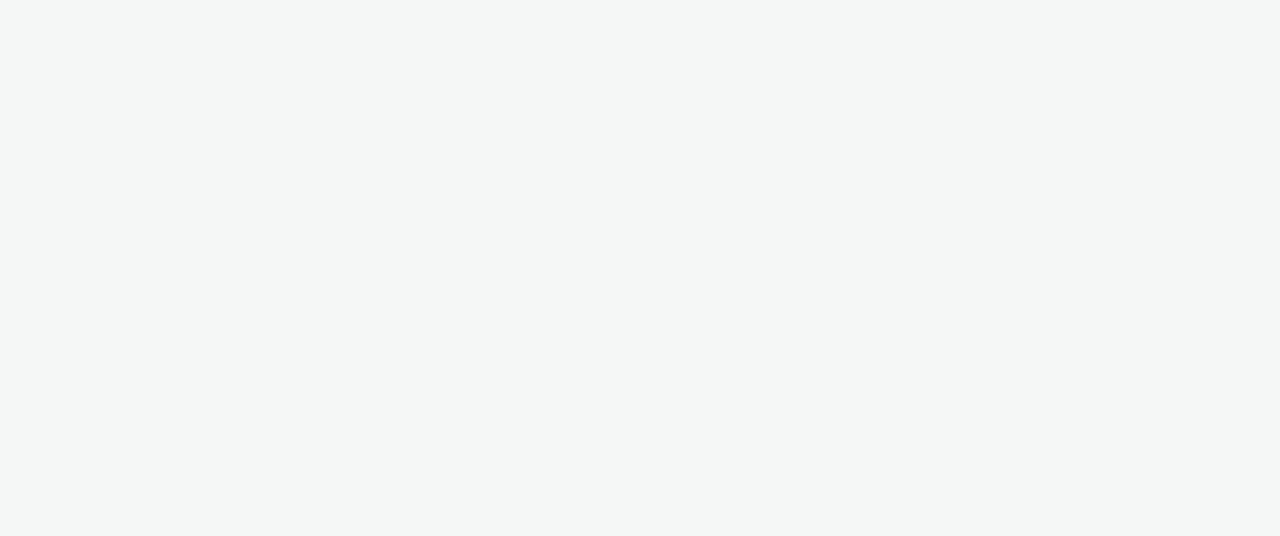
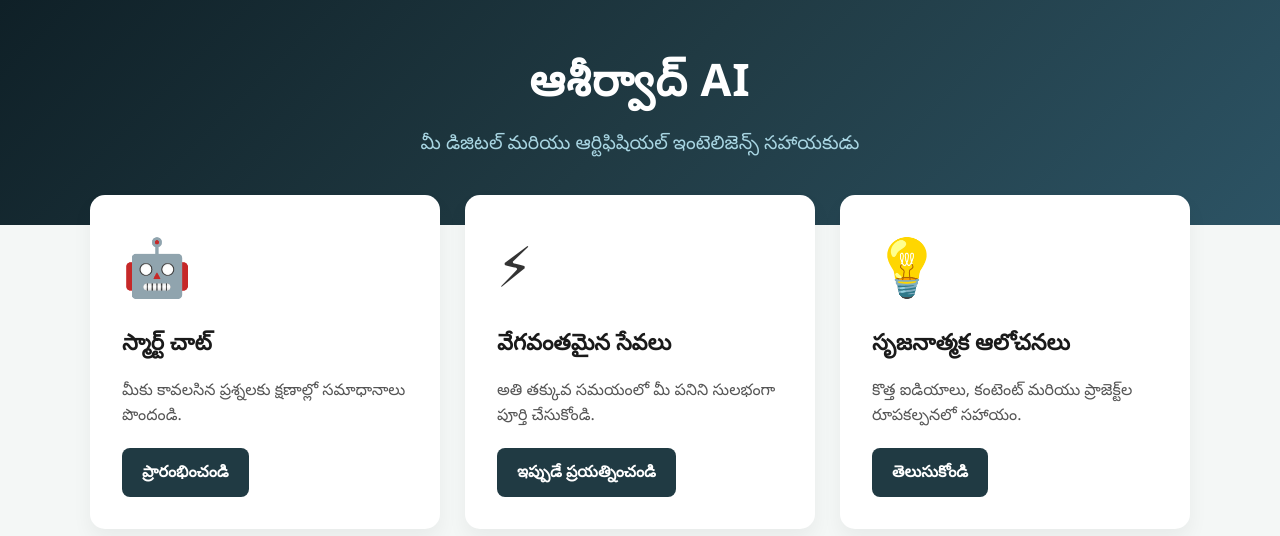
Before and after one commit to palletipad-byte/Aservad.ai, a plain HTML site: page index.html in a window 1280 px wide. Drawn offline with Linux system fonts and the light colour scheme.

Commit message:
Update index.html

```diff
--- a/index.html
+++ b/index.html
@@ -29,3 +29,35 @@
         .btn:hover { background: #00b4db; }
     </style>
 </head>
+ <body>
+    <header>
+        <h1>ఆశీర్వాద్ AI</h1>
+        <p class="subtitle">మీ డిజిటల్ మరియు ఆర్టిఫిషియల్ ఇంటెలిజెన్స్ సహాయకుడు</p>
+    </header>
+
+    <div class="container">
+        <div class="grid">
+            <div class="card">
+                <div class="icon">🤖</div>
+                <h3>స్మార్ట్ చాట్</h3>
+                <p class="p">మీకు కావలసిన ప్రశ్నలకు క్షణాల్లో సమాధానాలు పొందండి.</p>
+                <a href="#" class="btn">ప్రారంభించండి</a>
+            </div>
+
+            <div class="card">
+                <div class="icon">⚡</div>
+                <h3>వేగవంతమైన సేవలు</h3>
+                <p class="p">అతి తక్కువ సమయంలో మీ పనిని సులభంగా పూర్తి చేసుకోండి.</p>
+                <a href="#" class="btn">ఇప్పుడే ప్రయత్నించండి</a>
+            </div>
+
+            <div class="card">
+                <div class="icon">💡</div>
+                <h3>సృజనాత్మక ఆలోచనలు</h3>
+                <p class="p">కొత్త ఐడియాలు, కంటెంట్ మరియు ప్రాజెక్ట్‌ల రూపకల్పనలో సహాయం.</p>
+                <a href="#" class="btn">తెలుసుకోండి</a>
+            </div>
+        </div>
+    </div>
+</body>
+</html>
```
